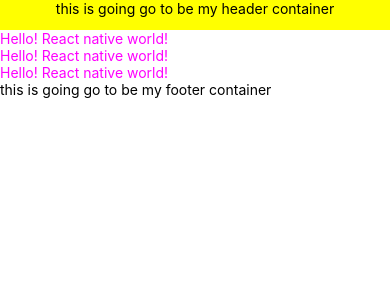
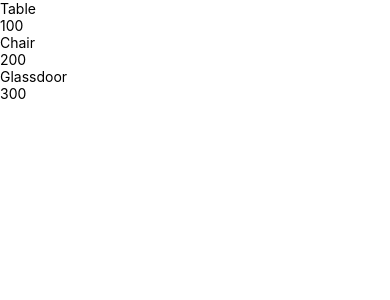
Before and after one commit to Akshita2020/react_native_basics, a React Native app: screen / in a window 390 px wide. Shown: the top 300 px of the page. Built offline with nearby package versions, Linux system fonts and the light colour scheme.

Commit message:
Prop and PropTypes  in react-native

```diff
--- a/App.tsx
+++ b/App.tsx
@@ -1,20 +1,13 @@
-import {SafeAreaView, View, Text} from 'react-native';
-import MyText from './components/MyText/Text';
+import {SafeAreaView} from 'react-native';
+import Item from './components/Items/Item';
+
 
 function App() {
   return (
     <SafeAreaView>
-      <View style={{backgroundColor: 'yellow', height: 30, alignItems:'center'}}>
-        <Text>this is going go to be my header container</Text>
-      </View>
-      <View>
-        <MyText />
-        <MyText />
-        <MyText />
-      </View>
-      <View>
-        <Text>this is going go to be my footer container</Text>
-      </View>
+      <Item Price={100} Name={'Table'} />
+      <Item Price={200} Name={'Chair'} />
+      <Item Price={300} Name={'Glassdoor'} />
     </SafeAreaView>
   );
 }
--- /dev/null
+++ b/components/Items/Item.jsx
@@ -0,0 +1,17 @@
+import React from 'react';
+import {View, Text} from 'react-native';
+import PropTypes from 'prop-types';
+
+const Item = ({Name, Price}) => {
+  return (
+    <View>
+      <Text>{Name}</Text>
+      <Text>{Price}</Text>
+    </View>
+  );
+};
+Item.PropTypes = {
+  Name: PropTypes.string.isRequired,
+  Price: PropTypes.number.isRequired,
+};
+export default Item;
--- a/package.json
+++ b/package.json
@@ -10,6 +10,7 @@
     "test": "jest"
   },
   "dependencies": {
+    "prop-types": "^15.8.1",
     "react": "19.0.0",
     "react-native": "0.79.1"
   },
@@ -25,6 +26,7 @@
     "@react-native/metro-config": "0.79.1",
     "@react-native/typescript-config": "0.79.1",
     "@types/jest": "^29.5.13",
+    "@types/prop-types": "^15.7.14",
     "@types/react": "^19.0.0",
     "@types/react-test-renderer": "^19.0.0",
     "eslint": "^8.19.0",
```
Also changed, not shown: 1 other file (tests, documents, lock files or other folders).
